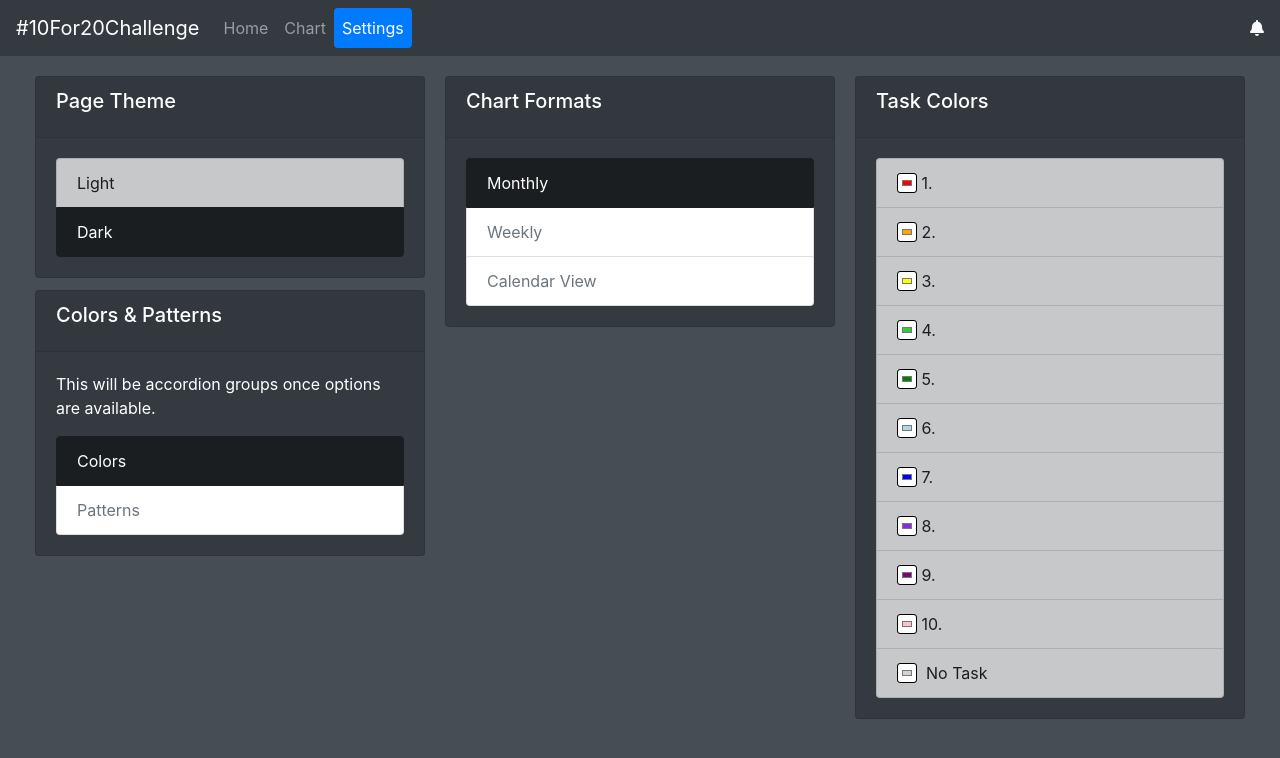
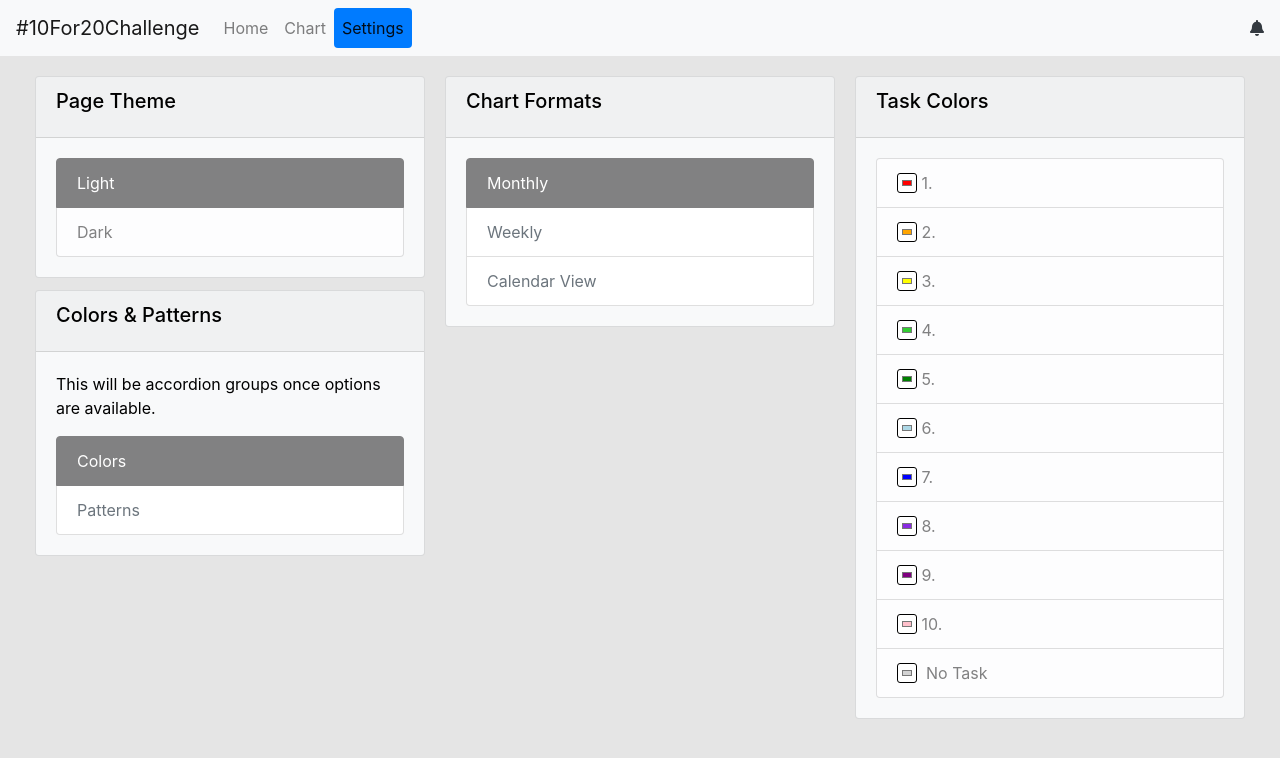
Before and after one commit to ceg9498/10for20challenge, a React (Create React App) app: page / in a window 1280 px wide. Both pictures are taken after a click on the button "Settings". Shown: the top 758 px of the page. Built offline with nearby package versions, Linux system fonts and the light colour scheme.

Commit message:
Enable cookies for theme & color storage.

```diff
--- a/package.json
+++ b/package.json
@@ -16,6 +16,7 @@
     "@fortawesome/free-solid-svg-icons": "^5.12.0",
     "@fortawesome/react-fontawesome": "^0.1.8",
     "@types/d3": "^5.7.2",
+    "@types/js-cookie": "^2.2.4",
     "@types/node": "^13.1.8",
     "@types/react": "^16.9.18",
     "@types/react-dom": "^16.9.5",
--- a/src/App.tsx
+++ b/src/App.tsx
@@ -1,5 +1,5 @@
 import React from 'react';
-//import Cookies from 'js-cookie';
+import Cookies from 'js-cookie';
 import Navigation from './components/Nav';
 import Settings from './components/Settings';
 import Home from './components/Home';
@@ -20,7 +20,7 @@ export default class App extends React.Component<any,any> {
       section: "home",
       tasks: [],
       entries: [],
-      theme: "dark",
+      theme: "light",
       colors: [
         "#FF0000", // red
         "#FFA500", // orange
@@ -43,23 +43,23 @@ export default class App extends React.Component<any,any> {
   }
 
   componentDidMount() {
-    //let theme = Cookies.get('theme');
-    //let noneColor = Cookies.get('noneColor');
-    //let colors = [];
+    let theme = Cookies.get('theme') || this.state.theme;
+    let noneColor = Cookies.get('noneColor') || this.state.noneColor;
+    let colors:any[] = [];
     // FUTURE: When updating # of tasks,
     //    the number for this loop needs to be adjusted.
-    /**
-     * for(let i=0, i< 10; i++){
-     *   colors.push(Cookies.get(`color-${i}`));
-     * }
-     */
-    /**
-     * this.setState({
-     *   theme: theme,
-     *   colors: colors,
-     *   noneColor: noneColor
-     * });
-     */
+
+    for(let i=0; i< 10; i++){
+      let color = Cookies.get(`color-${i}`);
+      colors.push(color ? color : this.state.colors[i]);
+    }
+
+    this.setState({
+      theme: theme,
+      colors: colors,
+      noneColor: noneColor
+    });
+
     this.getData();
   }
 
@@ -109,7 +109,7 @@ export default class App extends React.Component<any,any> {
     this.setState({
       theme: theme
     });
-    //Cookies.set('theme', theme, {path: ''})
+    Cookies.set('theme', theme, {expires: 30, path: ''});
   }
 
   updateTasks(tasks:any){
@@ -153,12 +153,12 @@ export default class App extends React.Component<any,any> {
       this.setState({
         colors: colors
       });
-      //Cookies.set(`color-${index}`, color, {path: ''});
+      Cookies.set(`color-${index}`, color, {expires: 30, path: ''});
     } else {
       this.setState({
         noneColor: color
       });
-      // Cookies.set('noneColor', color, {path: ''});
+      Cookies.set('noneColor', color, {expires: 30, path: ''});
     }
   }
 
--- a/src/components/Settings.tsx
+++ b/src/components/Settings.tsx
@@ -14,7 +14,7 @@ export default function Settings(props:any){
             <Card.Title>Page Theme</Card.Title>
           </Card.Header>
           <Card.Body>
-            <ListGroup defaultActiveKey="#dark">
+            <ListGroup activeKey={`#${props.theme}`}>
               <ListGroup.Item
                 variant={props.theme}
                 href="#light" as="button" action
```
Also changed, not shown: 1 other file (tests, documents, lock files or other folders).
